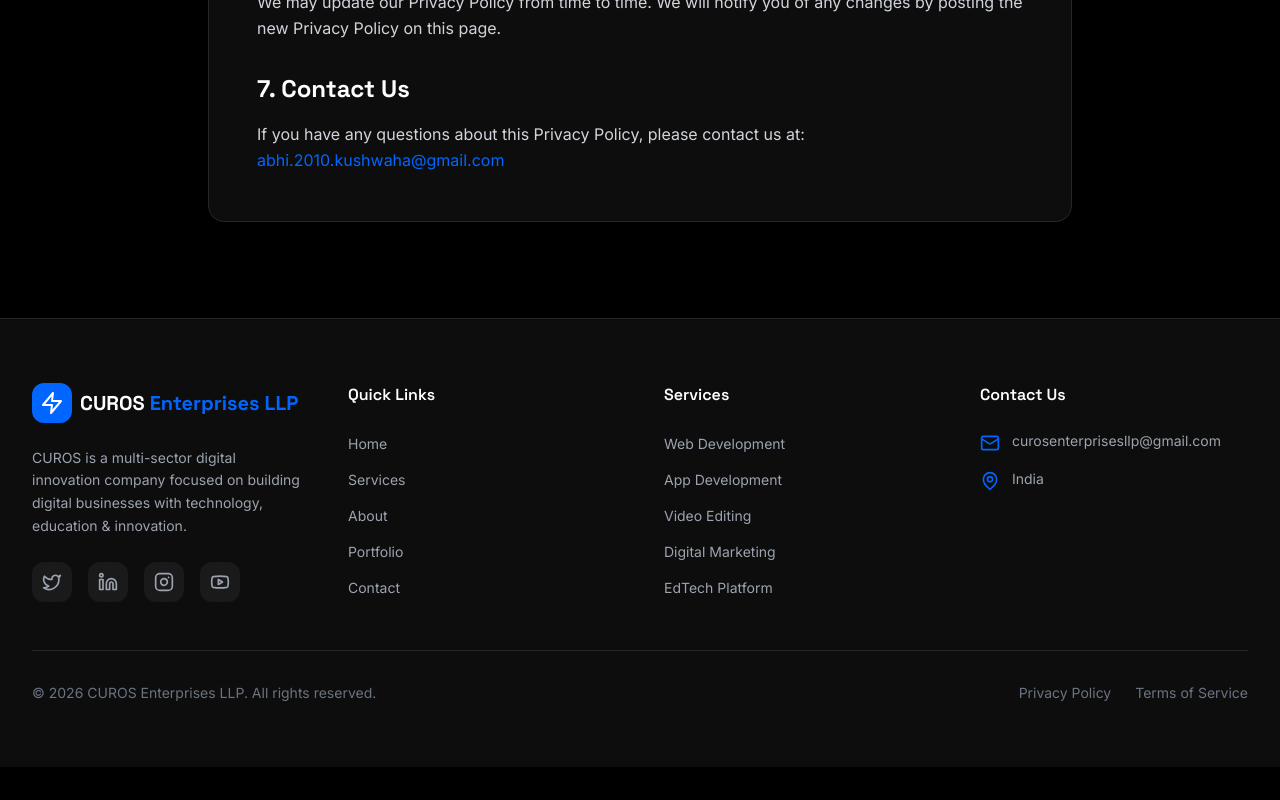
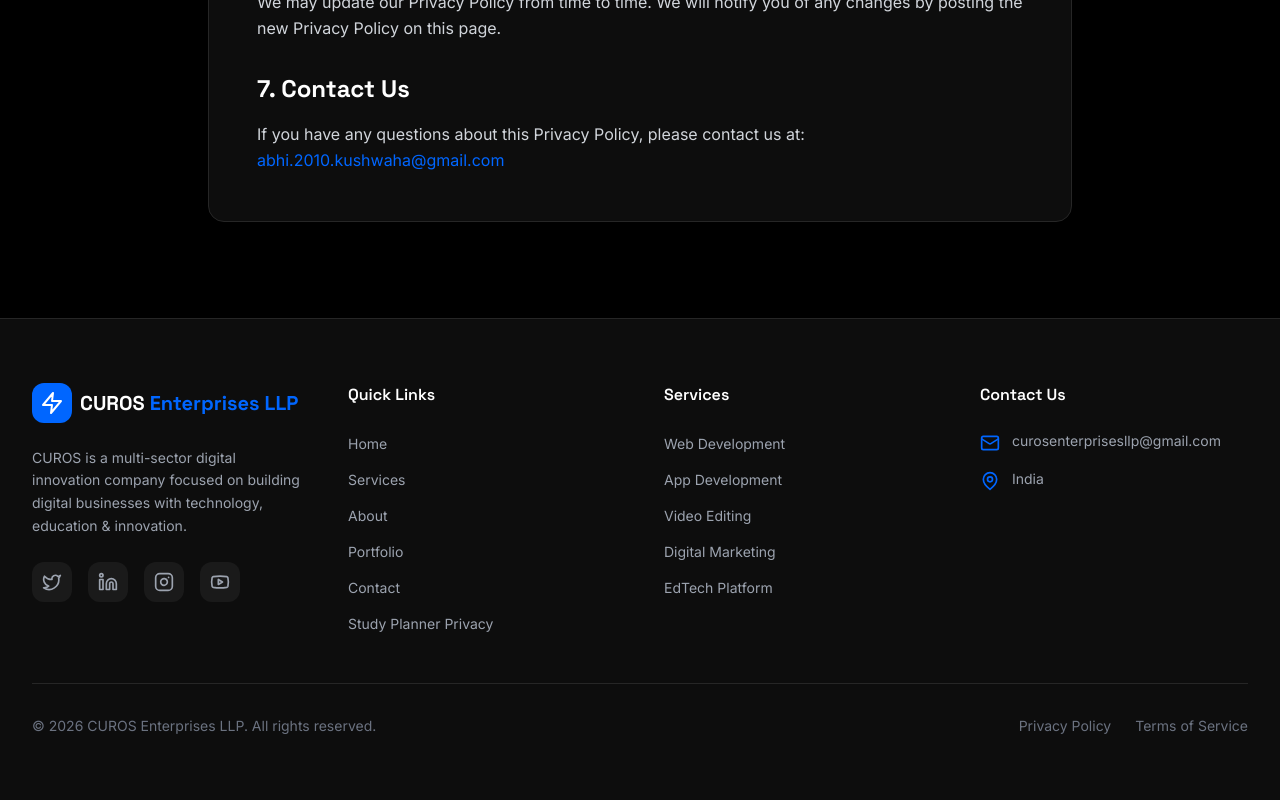
Before and after one commit to Abhishek30kush/curosweb, a React (Vite) app: page /study-planner-privacy-policy in a window 1280 px wide. Shown: the part 1471-2271 px from the top of the page. Before the commit the page ends 2238 px from the top, so only its background shows below. Built offline with nearby package versions, Linux system fonts and the light colour scheme.

Commit message:
feat: add link to Study Planner privacy policy in footer

```diff
--- a/src/components/Footer.jsx
+++ b/src/components/Footer.jsx
@@ -7,6 +7,7 @@
   { name: 'About', path: '/about' },
   { name: 'Portfolio', path: '/portfolio' },
   { name: 'Contact', path: '/contact' },
+  { name: 'Study Planner Privacy', path: '/study-planner-privacy-policy' },
 ]
 
 const services = [
```
